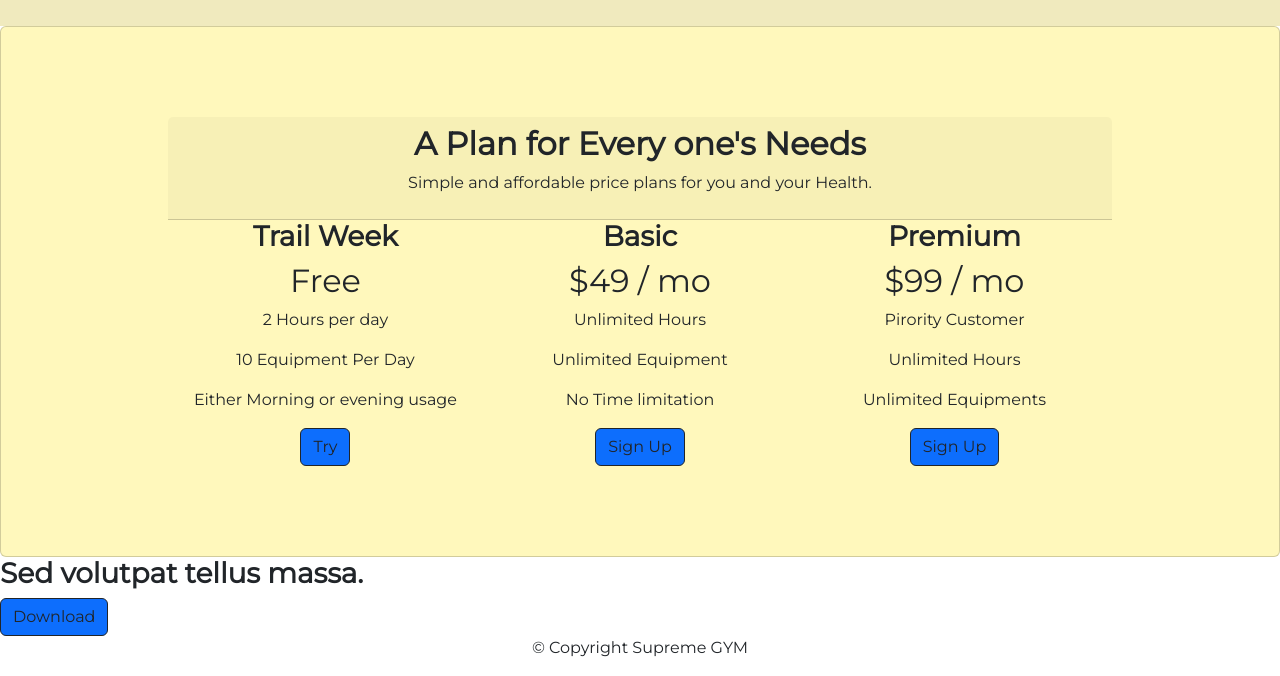
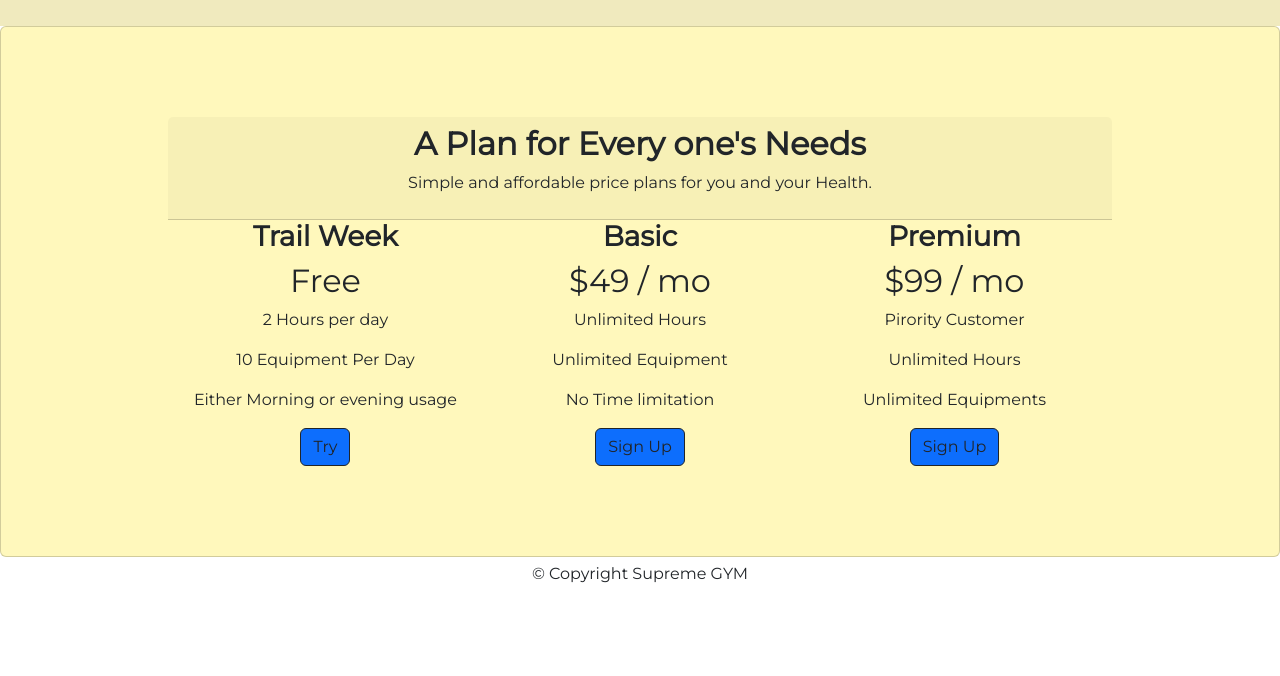
Before and after one commit to kunalkashyap-1/Bootstrap, a plain HTML site: page index.html in a window 1280 px wide. Shown: the part 1520-2196 px from the top of the page. After the commit the page ends 2122 px from the top, so only its background shows below. Drawn offline with nearby package versions, Linux system fonts and the light colour scheme.

```diff
--- a/css/style.css
+++ b/css/style.css
@@ -1,5 +1,20 @@
 body {
     font-family: 'Montserrat', sans-serif;
+    overflow-x:hidden;
+}
+
+::-webkit-scrollbar-track{
+    display: none;
+}
+
+@media (max-width:900px){
+    .title-img{
+        display: none;
+    }
+
+    #title{
+        padding-bottom: 20px;
+    }
 }
 
 #title {
@@ -81,3 +96,7 @@ h3{
     padding: 7% 14%;
     background-color: #FFF8BC;
 }
+
+#footer{
+    margin-top: 5px;
+}
--- a/index.html
+++ b/index.html
@@ -79,7 +79,9 @@
         <div class="row">
           <div class="col-lg-6">
             <h1>Highest rated GYM Franchise.</h1>
-            <button class="btn btn-large btn-info" type="button">More Info</button>
+            <button class="btn btn-large btn-info" type="button">
+              More Info
+            </button>
           </div>
           <div class="col-lg-6 text-end">
             <img class="title-img" src="css/images/gym.svg" alt="4:3 image" />
@@ -191,15 +193,6 @@
       </div>
     </section>
 
-    <!-- Call to Action -->
-
-    <section id="cta">
-      <h3>Sed volutpat tellus massa.</h3>
-      <button class="btn btn-primary btn-outline-dark" type="button">
-        Download
-      </button>
-    </section>
-
     <!-- Footer -->
 
     <footer class="text-center" id="footer">
```
